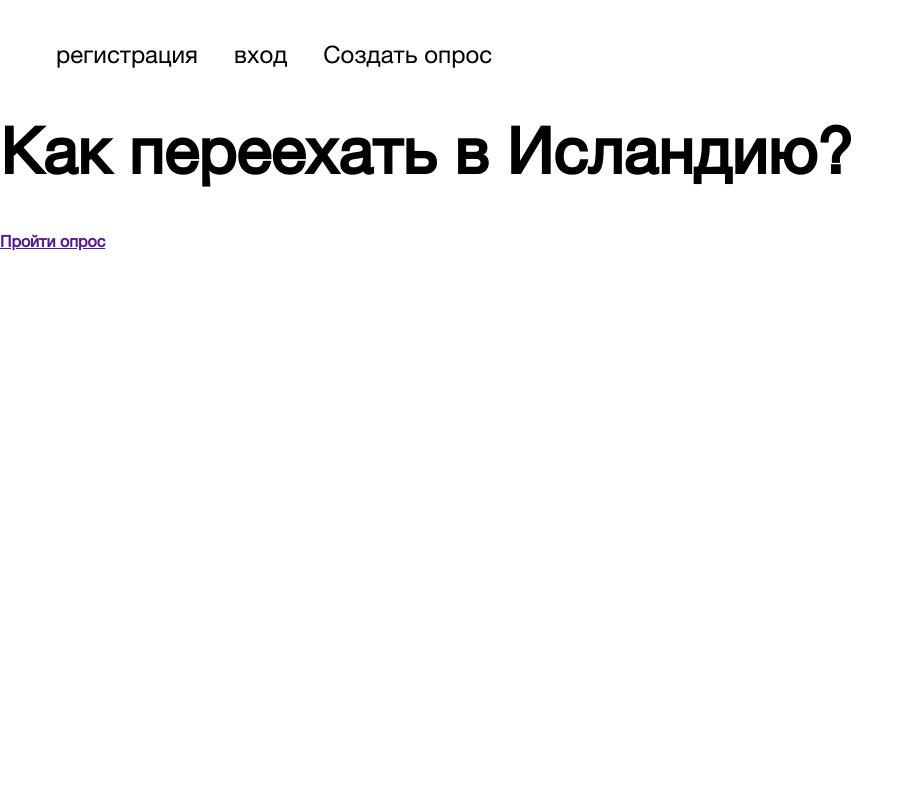
After one commit to medvosa/Pollo, a Flask app: template templates/runpoll.html in a window 1280 px wide. The commit adds this page. Shown: the whole page, without its empty margins (0-913 px from the left). Run offline with Flask 2, Linux system fonts and the light colour scheme; the template is opened without the code that fills it, so the values that code supplies are empty.

Commit message:
fix templates

```diff
--- a/static/style/index.css
+++ b/static/style/index.css
@@ -59,14 +59,22 @@ h1 {
     font-size: 4em;
 }
 
+Кириши Никита Электричка, [1 Jun 2020 at 22:31:53]:
 .create-poll {
     width: 18em;
     height: 4.5em;
     border-radius: 1.5em;
     border: none;
     background-color: black;
+    cursor: pointer;
+    padding: .4em;
+    padding-left: 1em;
+    padding-right: 1em;
+    display: grid;
+    justify-content: center;
+    align-items: center;
+    text-align: center;
     justify-self: center;
-    cursor: pointer;
 }
 
 .create-poll-label {
@@ -74,7 +82,9 @@ h1 {
     margin: 0;
     text-decoration: none;
     color: white;
+    text-align: center;
     font-family: HelveticaNeueLight;
+    letter-spacing: .6px;
 }
 
 .basic-categories {
--- /dev/null
+++ b/templates/runpoll.html
@@ -0,0 +1,25 @@
+<!DOCTYPE html>
+<html lang="en">
+<head>
+    <meta charset="UTF-8">
+    <meta name="viewport" content="width=device-width, initial-scale=1.0">
+    <link rel="stylesheet" href="../static/style/index.css">
+    <link rel="stylesheet" href="../static/style/runpollonly.css">
+    <title>Document</title>
+</head>
+<body>
+    <header>
+        <nav>
+            <ul class="navbar">
+                <li class="login-item">регистрация</li>
+                <li class="signup-item">вход</li>
+                <li class="head-create-poll"><a class="head-create-poll-label">Создать опрос</a></li>
+            </ul>
+        </nav>
+    </header>
+    <main>
+        <h1 class="poll-name">Как переехать в Исландию?</h1>
+        <a href="" class="run-poll-button"><b>Пройти опрос</b></a>
+    </main>
+</body>
+</html>
```
Also changed, not shown: templates/create.html (+0 -7 lines), main.db.
